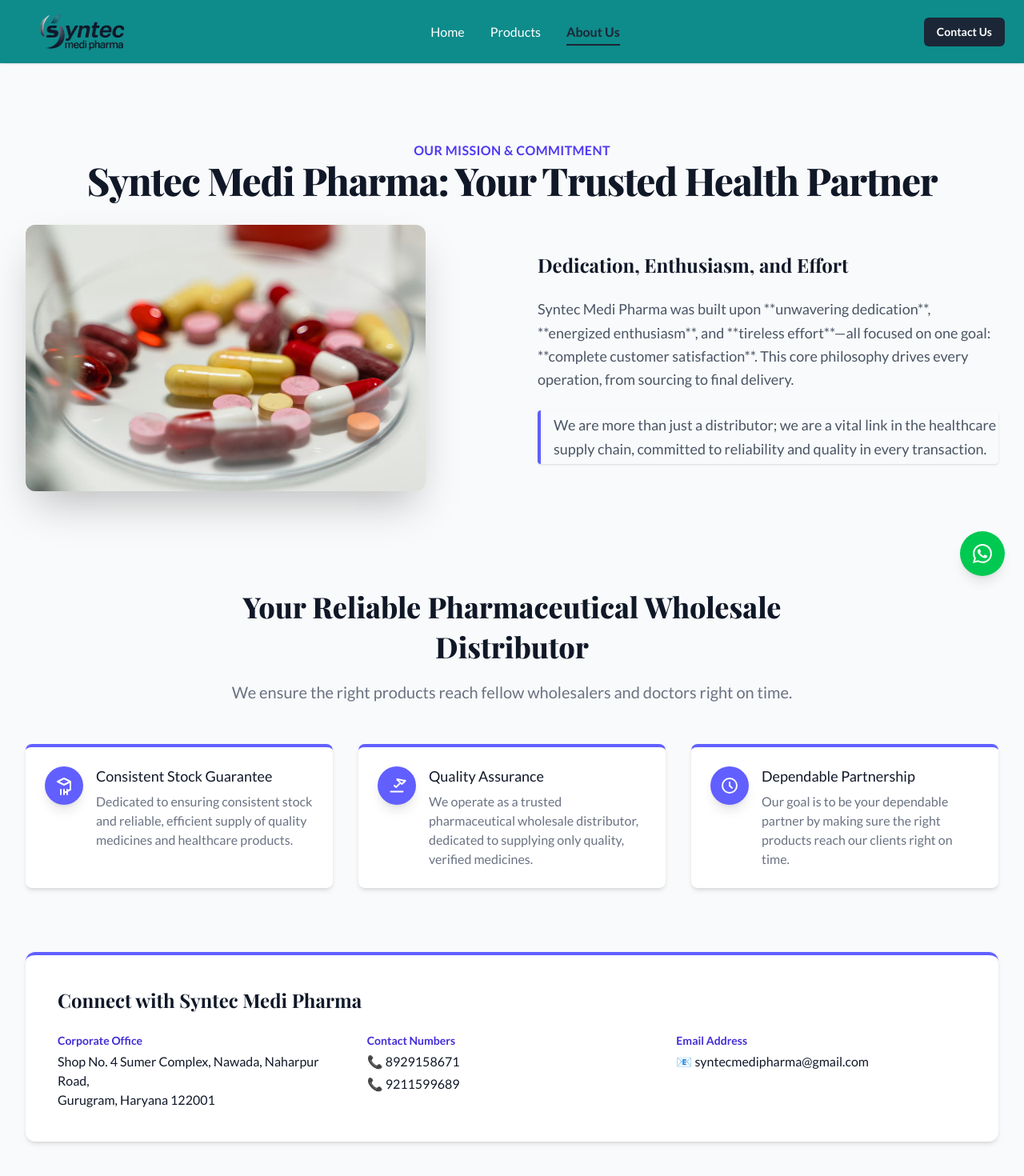
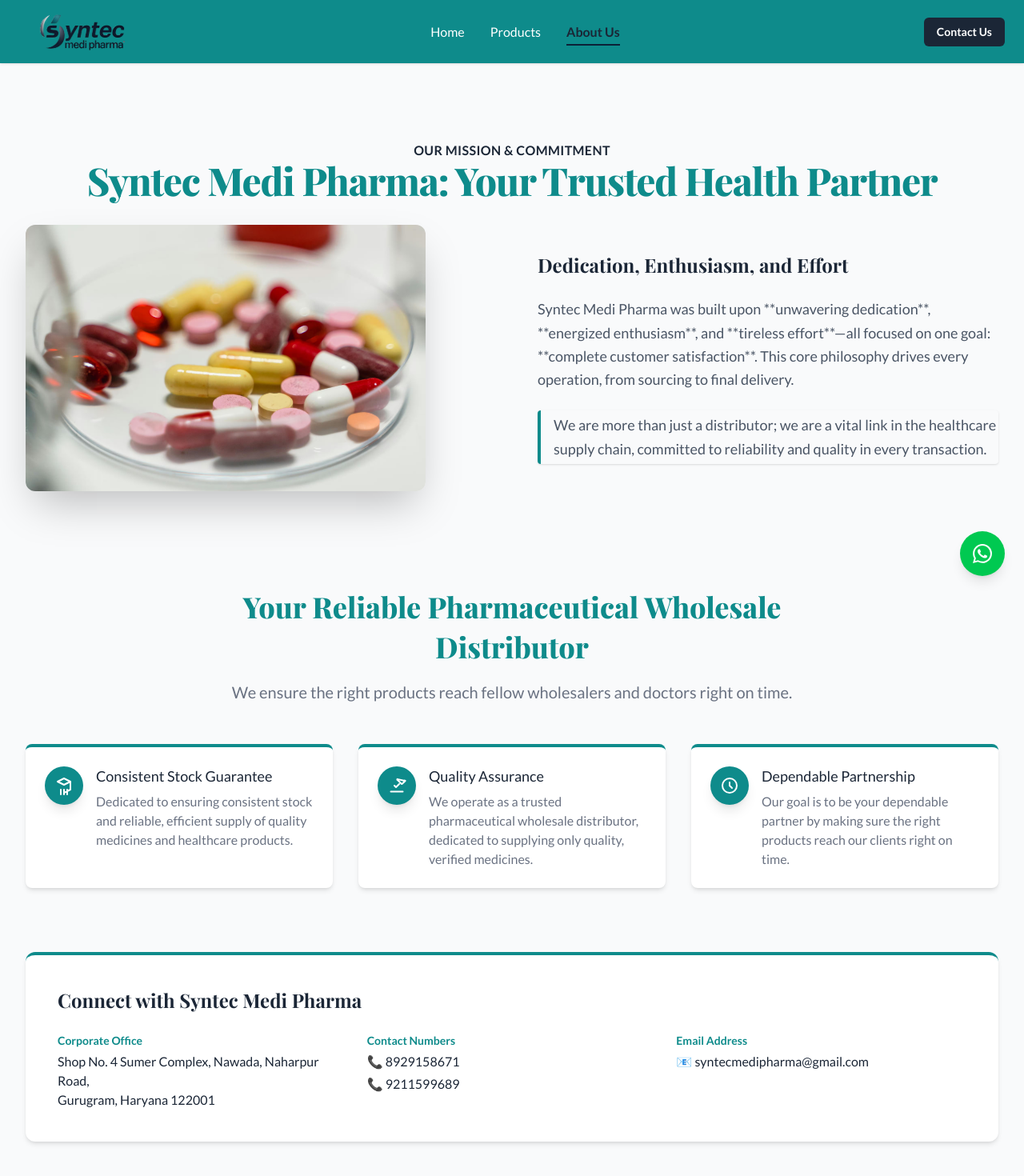
Before and after one commit to princeyadav93/syntecmedipharma, a Next.js app: page /about-us in a window 1280 px wide. Shown: the top 1470 px of the page at 80% size. Built offline with nearby package versions, Linux system fonts and the light colour scheme; a web font is replaced by a local one.

Commit message:
fixed site theme colors

```diff
--- a/src/app/about-us/page.tsx
+++ b/src/app/about-us/page.tsx
@@ -4,9 +4,6 @@
 import Image from 'next/image';
 
 const AboutUs = () => {
-    // Base transition configuration for all animated elements
-    // FIX: Removed 'type: "tween"' to resolve TypeScript compatibility error,
-    // as 'tween' is the default type when 'duration' is provided.
     const staggerTransition = { duration: 0.3 };
 
     // Initial hidden state for fade-in-up animation
@@ -27,10 +24,10 @@
                     transition={{ ...staggerTransition, delay: 0.1 }}
                     viewport={{ once: true, amount: 0.3 }}
                 >
-                    <p className="text-base font-semibold text-indigo-600 tracking-wide uppercase">
+                    <p className="text-base font-semibold text-theme tracking-wide uppercase">
                         Our Mission & Commitment
                     </p>
-                    <h1 className="mt-2 text-3xl leading-8 font-extrabold tracking-tight text-gray-900 sm:text-5xl">
+                    <h1 className="mt-2 text-3xl leading-8 font-extrabold tracking-tight text-theme-two sm:text-5xl">
                         Syntec Medi Pharma: Your Trusted Health Partner
                     </h1>
                 </motion.div>
@@ -57,7 +54,7 @@
                         {/* Text Content */}
                         <div className="space-y-6">
                             <motion.h2
-                                className="text-2xl font-bold text-gray-900"
+                                className="text-2xl font-bold text-theme"
                                 initial={initialProps}
                                 animate={whileInViewProps}
                                 transition={{
@@ -88,7 +85,7 @@
                             </motion.p>
 
                             <motion.p
-                                className="text-lg text-gray-600 font-medium border-l-4 border-indigo-500 pl-4 py-1 rounded-sm shadow-sm"
+                                className="text-lg text-gray-600 font-medium border-l-4 border-theme pl-4 py-1 rounded-sm shadow-sm"
                                 initial={initialProps}
                                 animate={whileInViewProps}
                                 transition={{
@@ -115,7 +112,7 @@
                         transition={{ ...staggerTransition, delay: 0.2 }}
                         viewport={{ once: true, amount: 0.3 }}
                     >
-                        <h2 className="text-3xl font-extrabold text-gray-900 sm:text-4xl">
+                        <h2 className="text-3xl font-extrabold text-theme-two sm:text-4xl">
                             Your Reliable Pharmaceutical Wholesale Distributor
                         </h2>
                         <p className="mt-4 text-xl text-gray-500">
@@ -128,14 +125,14 @@
                     <dl className="space-y-10 md:space-y-0 md:grid md:grid-cols-3 md:gap-x-8 md:gap-y-10">
                         {/* Pillar 1: Reliable Supply */}
                         <motion.div
-                            className="relative bg-white border-t-4 border-indigo-500 p-6 rounded-lg shadow-md hover:shadow-xl transition duration-300"
+                            className="relative bg-white border-t-4 border-theme p-6 rounded-lg shadow-md hover:shadow-xl transition duration-300"
                             initial={initialProps}
                             whileInView={whileInViewProps}
                             transition={{ ...staggerTransition, delay: 0.2 }}
                             viewport={{ once: true, amount: 0.3 }}
                         >
                             <dt>
-                                <div className="absolute flex items-center justify-center h-12 w-12 rounded-full bg-indigo-500 text-white shadow-lg">
+                                <div className="absolute flex items-center justify-center h-12 w-12 rounded-full bg-theme text-white shadow-lg">
                                     <svg
                                         className="h-6 w-6"
                                         fill="none"
@@ -150,7 +147,7 @@
                                         />
                                     </svg>
                                 </div>
-                                <p className="ml-16 text-lg leading-6 font-medium text-gray-900">
+                                <p className="ml-16 text-lg leading-6 font-medium text-theme">
                                     Consistent Stock Guarantee
                                 </p>
                             </dt>
@@ -163,14 +160,14 @@
 
                         {/* Pillar 2: Quality Assurance */}
                         <motion.div
-                            className="relative bg-white border-t-4 border-indigo-500 p-6 rounded-lg shadow-md hover:shadow-xl transition duration-300"
+                            className="relative bg-white border-t-4 border-theme p-6 rounded-lg shadow-md hover:shadow-xl transition duration-300"
                             initial={initialProps}
                             whileInView={whileInViewProps}
                             transition={{ ...staggerTransition, delay: 0.2 }}
                             viewport={{ once: true, amount: 0.3 }}
                         >
                             <dt>
-                                <div className="absolute flex items-center justify-center h-12 w-12 rounded-full bg-indigo-500 text-white shadow-lg">
+                                <div className="absolute flex items-center justify-center h-12 w-12 rounded-full bg-theme text-white shadow-lg">
                                     <svg
                                         className="h-6 w-6"
                                         fill="none"
@@ -185,7 +182,7 @@
                                         />
                                     </svg>
                                 </div>
-                                <p className="ml-16 text-lg leading-6 font-medium text-gray-900">
+                                <p className="ml-16 text-lg leading-6 font-medium text-theme">
                                     Quality Assurance
                                 </p>
                             </dt>
@@ -198,14 +195,14 @@
 
                         {/* Pillar 3: Timely Delivery */}
                         <motion.div
-                            className="relative bg-white border-t-4 border-indigo-500 p-6 rounded-lg shadow-md hover:shadow-xl transition duration-300"
+                            className="relative bg-white border-t-4 border-theme p-6 rounded-lg shadow-md hover:shadow-xl transition duration-300"
                             initial={initialProps}
                             whileInView={whileInViewProps}
                             transition={{ ...staggerTransition, delay: 0.2 }}
                             viewport={{ once: true, amount: 0.3 }}
                         >
                             <dt>
-                                <div className="absolute flex items-center justify-center h-12 w-12 rounded-full bg-indigo-500 text-white shadow-lg">
+                                <div className="absolute flex items-center justify-center h-12 w-12 rounded-full bg-theme text-white shadow-lg">
                                     <svg
                                         className="h-6 w-6"
                                         fill="none"
@@ -220,7 +217,7 @@
                                         />
                                     </svg>
                                 </div>
-                                <p className="ml-16 text-lg leading-6 font-medium text-gray-900">
+                                <p className="ml-16 text-lg leading-6 font-medium text-theme">
                                     Dependable Partnership
                                 </p>
                             </dt>
@@ -235,53 +232,53 @@
 
                 {/* Contact/Corporate Info Section */}
                 <motion.div
-                    className="mt-20 pt-10 bg-white rounded-xl shadow-md p-6 sm:p-10 border-t-4 border-indigo-500"
+                    className="mt-20 pt-10 bg-white rounded-xl shadow-md p-6 sm:p-10 border-t-4 border-theme"
                     initial={initialProps}
                     whileInView={whileInViewProps}
                     transition={{ ...staggerTransition, delay: 0.2 }}
                     viewport={{ once: true, amount: 0.3 }}
                 >
-                    <h2 className="text-2xl font-bold text-gray-900 mb-6">
+                    <h2 className="text-2xl font-bold text-theme mb-6">
                         Connect with Syntec Medi Pharma
                     </h2>
                     <dl className="grid grid-cols-1 gap-x-6 gap-y-6 sm:grid-cols-2 lg:grid-cols-3">
                         <div>
-                            <dt className="text-sm font-semibold text-indigo-700">
+                            <dt className="text-sm font-semibold text-theme-two">
                                 Corporate Office
                             </dt>
-                            <dd className="mt-1 text-base text-gray-900">
+                            <dd className="mt-1 text-base text-theme">
                                 Shop No. 4 Sumer Complex, Nawada, Naharpur Road,
                                 <br />
                                 Gurugram, Haryana 122001
                             </dd>
                         </div>
                         <div>
-                            <dt className="text-sm font-semibold text-indigo-700">
+                            <dt className="text-sm font-semibold text-theme-two">
                                 Contact Numbers
                             </dt>
-                            <dd className="mt-1 text-base text-gray-900 space-y-1">
+                            <dd className="mt-1 text-base text-theme space-y-1">
                                 <a
                                     href="tel:8929158671"
-                                    className="hover:text-indigo-600 transition block"
+                                    className="text-theme-hover transition block"
                                 >
                                     📞 8929158671
                                 </a>
                                 <a
                                     href="tel:9211599689"
-                                    className="hover:text-indigo-600 transition block"
+                                    className="text-theme-hover transition block"
                                 >
                                     📞 9211599689
                                 </a>
                             </dd>
                         </div>
                         <div>
-                            <dt className="text-sm font-semibold text-indigo-700">
+                            <dt className="text-sm font-semibold text-theme-two">
                                 Email Address
                             </dt>
-                            <dd className="mt-1 text-base text-gray-900">
+                            <dd className="mt-1 text-base text-theme">
                                 <a
                                     href="mailto:syntecmedipharma@gmail.com"
-                                    className="hover:text-indigo-600 transition"
+                                    className="text-theme-hover transition"
                                 >
                                     📧 syntecmedipharma@gmail.com
                                 </a>
--- a/src/app/globals.css
+++ b/src/app/globals.css
@@ -16,6 +16,7 @@
   --color-primary-hover: #243d61;
   /* green-700 */
   --color-secondary: #4b5563;
+  --color-primary-two: #0e8b8b;
   /* gray-600 */
   --color-border: #e5e7eb;
   /* gray-200 */
@@ -109,8 +110,16 @@
     color: var(--color-primary);
   }
 
+  .text-theme-two {
+    color: var(--color-primary-two);
+  }
+
+  .text-theme-hover:hover {
+    color: var(--color-primary-two);
+  }
+
   .bg-theme {
-    background-color: var(--color-primary);
+    background-color: var(--color-primary-two);
   }
 
   .bg-theme-hover:hover {
@@ -118,7 +127,7 @@
   }
 
   .border-theme {
-    border-color: var(--color-primary);
+    border-color: var(--color-primary-two);
   }
 
   /* Buttons */
@@ -210,11 +219,11 @@
 }
 
 ::-webkit-scrollbar-thumb {
-  background-color: #0B2137;
+  background-color: var(--color-primary-two);
   border-radius: 10px;
   border: 2px solid #f3f3f0;
 }
 
 ::-webkit-scrollbar-thumb:hover {
-  background-color: #0B2137;
+  background-color: var(--color-primary-two);
 }
--- a/src/components/ContactForm.tsx
+++ b/src/components/ContactForm.tsx
@@ -108,7 +108,7 @@
                         >
                             Get in Touch
                         </p>
-                        <h2 className="text-xl md:text-2xl font-bold text-text mb-4">
+                        <h2 className="text-xl md:text-2xl font-bold text-text mb-4 text-theme-two">
                             We&apos;re here to assist you!
                         </h2>
 
@@ -254,7 +254,7 @@
                         <Mail className="w-5 h-5" />
                         <a
                             href="mailto:syntecmedipharma@gmail.com"
-                            className="hover:underline"
+                            className="hover:underline text-theme-hover"
                         >
                             syntecmedipharma@gmail.com
                         </a>
--- a/src/components/FeatureCard.tsx
+++ b/src/components/FeatureCard.tsx
@@ -42,9 +42,9 @@
 
             {/* Content */}
             <div className="p-4">
-                <h3 className="text-lg md:text-xl font-semibold  flex items-center">
+                <h3 className="text-lg md:text-xl font-semibold  flex items-center text-theme-two">
                     {title}
-                    <span className="ml-1 transition-transform duration-300 group-hover:translate-x-1">
+                    <span className="ml-1 transition-transform duration-300 group-hover:translate-x-1 text-theme-two">
                         →
                     </span>
                 </h3>
--- a/src/components/GridCard.tsx
+++ b/src/components/GridCard.tsx
@@ -35,7 +35,7 @@
                 >
                     OUR PRODUCT RANGE
                 </p>
-                <h2 className="text-2xl md:text-3xl font-bold mt-2 mb-8">
+                <h2 className="text-2xl md:text-3xl font-bold mt-2 mb-8 text-theme-two">
                     Quality Medicines Across Every Category
                 </h2>
 
--- a/src/components/layout/Header.tsx
+++ b/src/components/layout/Header.tsx
@@ -5,6 +5,7 @@
 import Link from 'next/link';
 import { usePathname } from 'next/navigation';
 import { Bars3Icon, XMarkIcon } from '@heroicons/react/24/solid';
+import Image from 'next/image';
 
 const navLinks = [
     { name: 'Home', href: '/' },
@@ -17,14 +18,16 @@
     const [menuOpen, setMenuOpen] = useState(false);
 
     return (
-        <nav className="bg-[#0e8b8b] sticky top-0 z-50 navbar-bg shadow-sm transition-colors">
+        <nav className="bg-theme sticky top-0 z-50 navbar-bg shadow-sm transition-colors">
             <div className="max-w-7xl mx-auto px-3 py-2 md:px-6 md:py-4 flex justify-between items-center">
                 {/* Logo */}
                 <Link href="/">
-                    <img
-                        alt="logo"
+                    <Image
+                        alt="syntec-medi-pharma logo"
                         src="/images/nav-logo.svg"
+                        height={70}
                         width={110}
+                        priority
                         className=" object-contain w-[70px] md:w-[110px] lg:ml-6 fill-transparent"
                     />
                 </Link>
@@ -37,7 +40,7 @@
                             <li key={name} className="relative">
                                 <Link
                                     href={href}
-                                    className={`transition-colors text-white hover:text-[#0B2137]  ${
+                                    className={`transition-colors text-white hover:text-[#0B2137] ${
                                         isActive
                                             ? 'text-theme font-semibold'
                                             : ' hover:text-theme'
@@ -48,7 +51,7 @@
                                 {isActive && (
                                     <motion.div
                                         layoutId="underline"
-                                        className="absolute left-0 -bottom-1 w-full h-[2px] bg-theme"
+                                        className="absolute left-0 -bottom-1 w-full h-[2px] bg-[#0B2137]"
                                         transition={{
                                             type: 'spring',
                                             stiffness: 300,
@@ -94,7 +97,7 @@
                         animate={{ opacity: 1, y: 0 }}
                         exit={{ opacity: 0, y: -20 }}
                         transition={{ duration: 0.2 }}
-                        className="md:hidden fixed inset-0 h-1/2 -z-10 bg-[#0e8b8b] flex flex-col items-center justify-center space-y-8 "
+                        className="md:hidden fixed inset-0 h-1/2 -z-10 bg-theme flex flex-col items-center justify-center space-y-8 "
                     >
                         <ul className="flex flex-col items-center space-y-6 text-xl">
                             {navLinks.map(({ name, href }) => (
```
Also changed, not shown: src/app/faq/page.tsx (+5 -5 lines), src/app/privacy-policy/page.tsx (+12 -12 lines), src/app/terms-and-conditions/page.tsx (+8 -8 lines), src/components/FeatureSection.tsx (+8 -8 lines), src/components/layout/Footer.tsx (+6 -3 lines).
